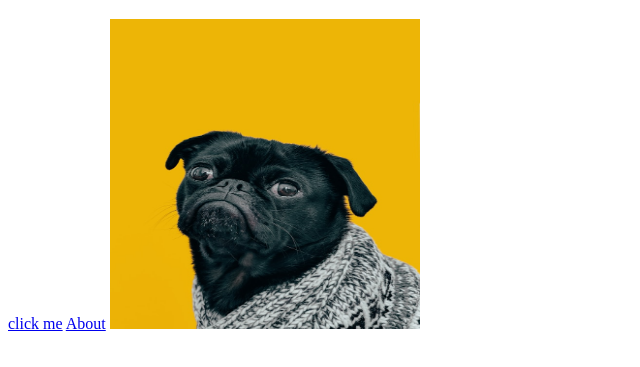
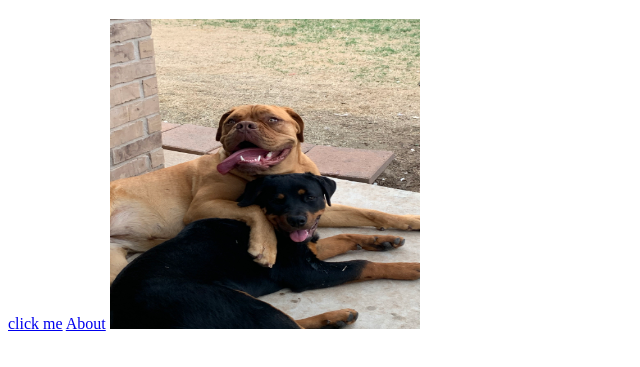
Before and after one commit to awsomeandy911/TOP, a plain HTML site: page odin-links-and-images/index.html in a window 1280 px wide. Shown: the part 61-428 px from the top of the page, without its empty margins (0-640 px from the left). Drawn offline with Linux system fonts and the light colour scheme.

Commit message:
personalized image in browser to me doggies

```diff
--- a/odin-links-and-images/index.html
+++ b/odin-links-and-images/index.html
@@ -8,7 +8,7 @@
 
     <a href="./pages/about.html">About</a>
 
-    <img src="./images/dog.jpg" alt="Image of a Good Boy"
+    <img src="./images/haidua.jpg" alt="Image of a me puppies"
     height="310" width="310">
     </body>
 </html>
```
Also changed, not shown: odin-links-and-images/images/haidua.jpg (added), 1 other file.
